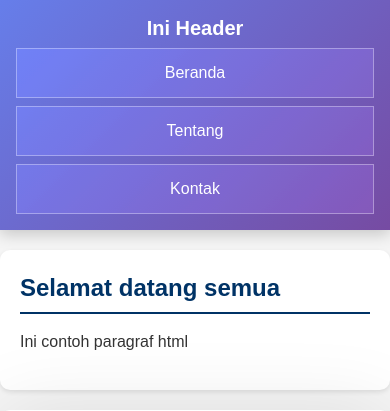
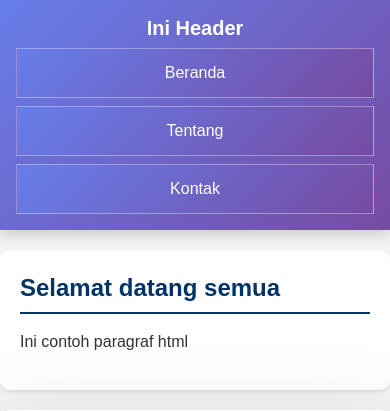
Before and after one commit to 2511500010-crypto/2511500010-PWD-TI1A-2526, a PHP site: page /pertemuan-04/index.html in a window 390 px wide. Shown: the top 411 px of the page. Run offline with PHP 8.4, Linux system fonts and the light colour scheme.

Commit message:
Perbaikan Merubah warna pada Styling @media Header li

```diff
--- a/pertemuan-04/style.css
+++ b/pertemuan-04/style.css
@@ -108,7 +108,7 @@ header li a:active {
     display: block;
     padding: 12px 14px;
     border: 1px solid rgba(255, 255, 255, 0.35);
-    background: rgba(255, 255, 255, 0.08);
+    background: linear-gradient(135deg, #667eea 0%, #764ba2 100%);
     backdrop-filter: saturate(120%);
   }
 }
```
Also changed, not shown: pertemuan-04/README.md.
